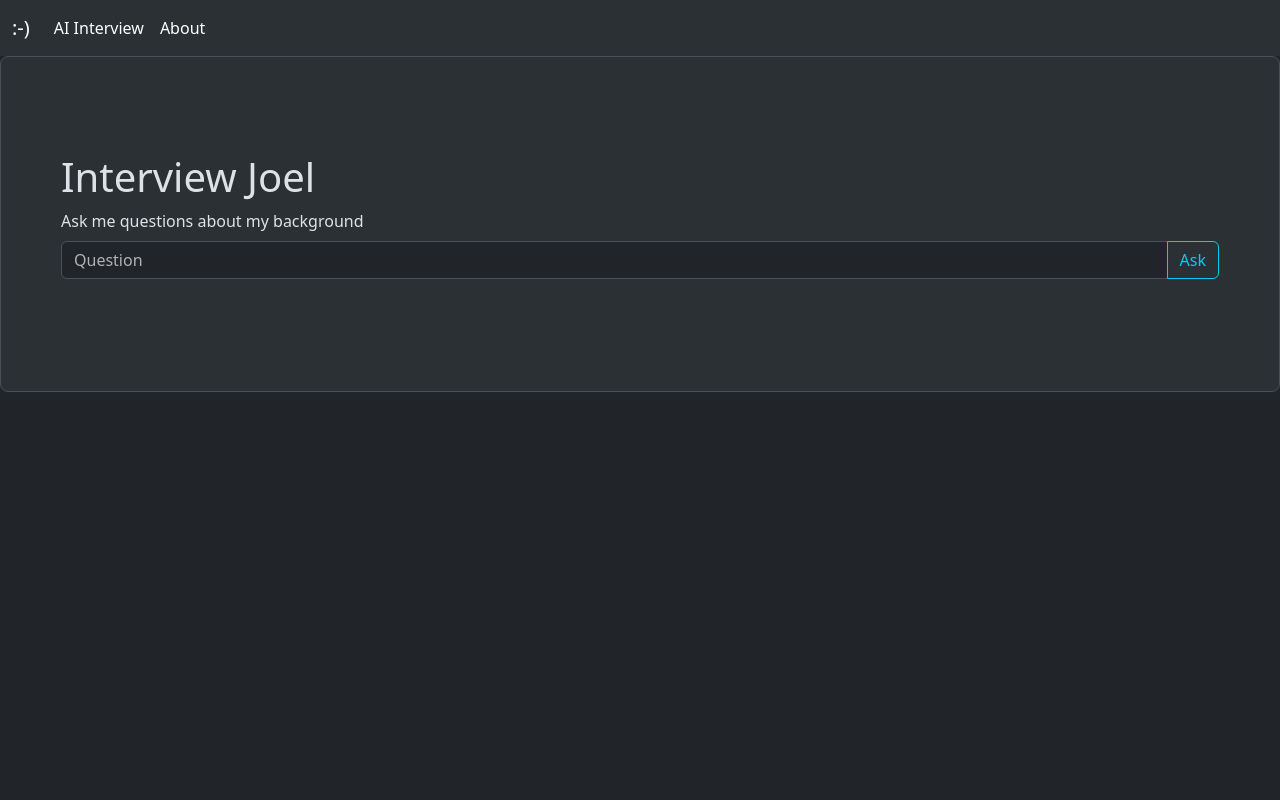
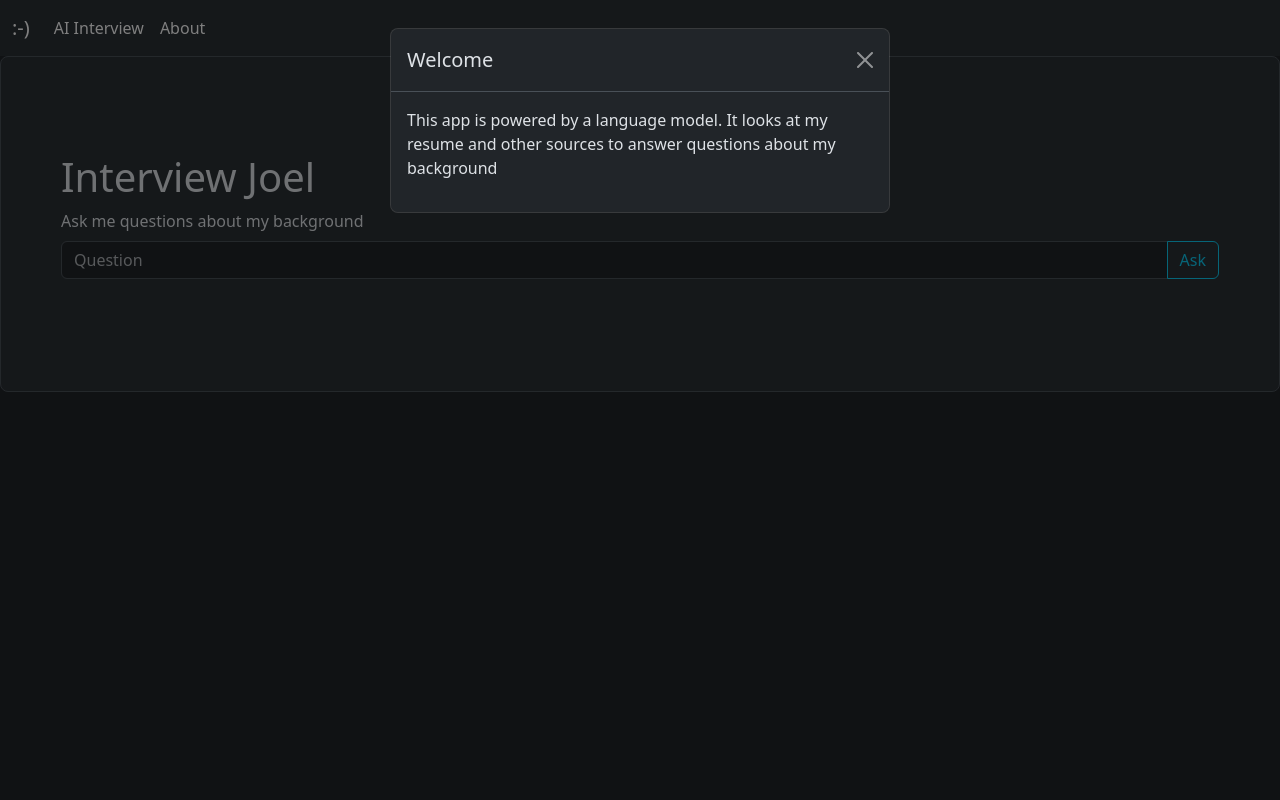
Before and after one commit to joelsprunger/hire-me, a Flask app: page / in a window 1280 px wide. Run offline with Flask 3, Linux system fonts and the light colour scheme.

Commit message:
Adds intro modal

```diff
--- a/website/core/views.py
+++ b/website/core/views.py
@@ -6,6 +6,8 @@ core = Blueprint("core", __name__)
 
 questions: dict = {}  # ordered dict eliminates repeated calls with the same question
 qa_list: list = []    # ordered list allows for printing questions in reverse order and repeated questions
+start: bool = True
+intro_message: bool = True
 
 
 @core.route("/", methods=["GET", "POST"])
@@ -26,7 +28,6 @@ def index():
         answer = questions[question]
         flash(answer)
         qa_list.append((question, answer))
-
     return render_template("index.html", form=form, qa=qa_list, question=question)
 
 
--- a/website/templates/base.html
+++ b/website/templates/base.html
@@ -6,6 +6,11 @@
   <meta name="viewport" content="width=device-width, initial-scale=1.0">
   <title>Hire Joel</title>
   <link href="https://cdn.jsdelivr.net/npm/bootstrap@5.3.0-alpha3/dist/css/bootstrap.min.css" rel="stylesheet" integrity="sha384-KK94CHFLLe+nY2dmCWGMq91rCGa5gtU4mk92HdvYe+M/SXH301p5ILy+dN9+nJOZ" crossorigin="anonymous">
+  <script>
+      $(document).ready(function(){
+          $("#myModal").modal('show');
+      });
+  </script>
 </head>
 <body data-bs-theme="dark">
   <nav class="navbar navbar-expand-lg bg-body-tertiary">
--- a/website/templates/index.html
+++ b/website/templates/index.html
@@ -1,6 +1,7 @@
 {% extends "base.html" %}
 
 {% block content %}
+
 <div class="h-100 p-5 bg-body-tertiary border rounded-3">
   <div class="container-fluid py-5">
     <h1>Interview Joel</h1>
@@ -49,4 +50,31 @@
   </div>
 </div>
   {% endif %}
+
+
+<!--Intro modal-->
+{% if qa | length == 0 %}
+<script src="https://code.jquery.com/jquery-3.5.1.min.js"></script>
+<script>
+	$(document).ready(function(){
+		$("#myModal").modal('show');
+	});
+</script>
+{% endif %}
+
+<div id=myModal class="modal">
+  <div class="modal-dialog">
+    <div class="modal-content">
+      <div class="modal-header">
+        <h5 class="modal-title">Welcome</h5>
+        <button type="button" class="btn-close" data-bs-dismiss="modal" aria-label="Close"></button>
+      </div>
+      <div class="modal-body">
+        <p>This app is powered by a language model. It looks at my resume and other sources to answer questions about my background</p>
+      </div>
+    </div>
+  </div>
+</div>
+
+
 {% endblock content %}
```
